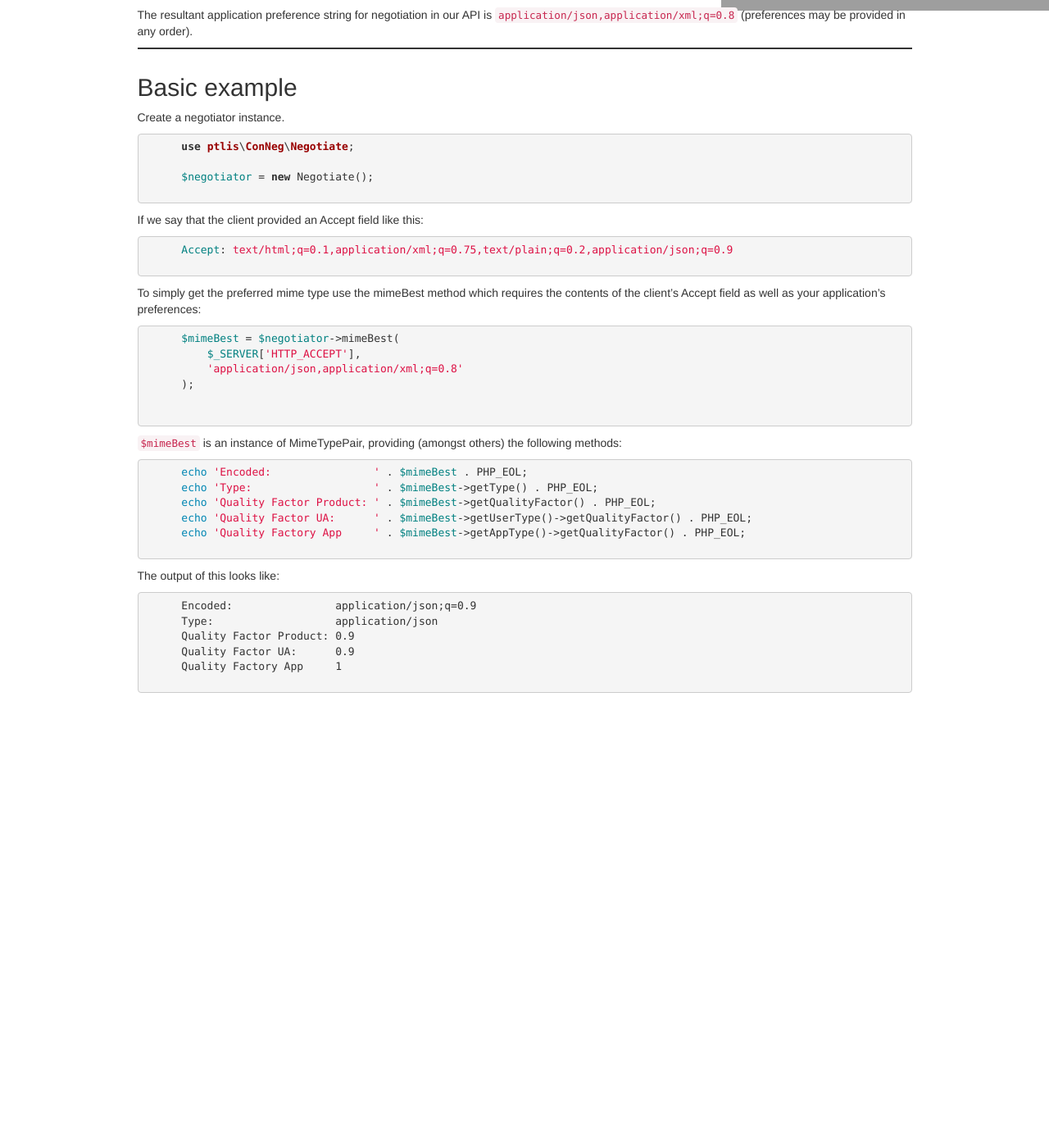
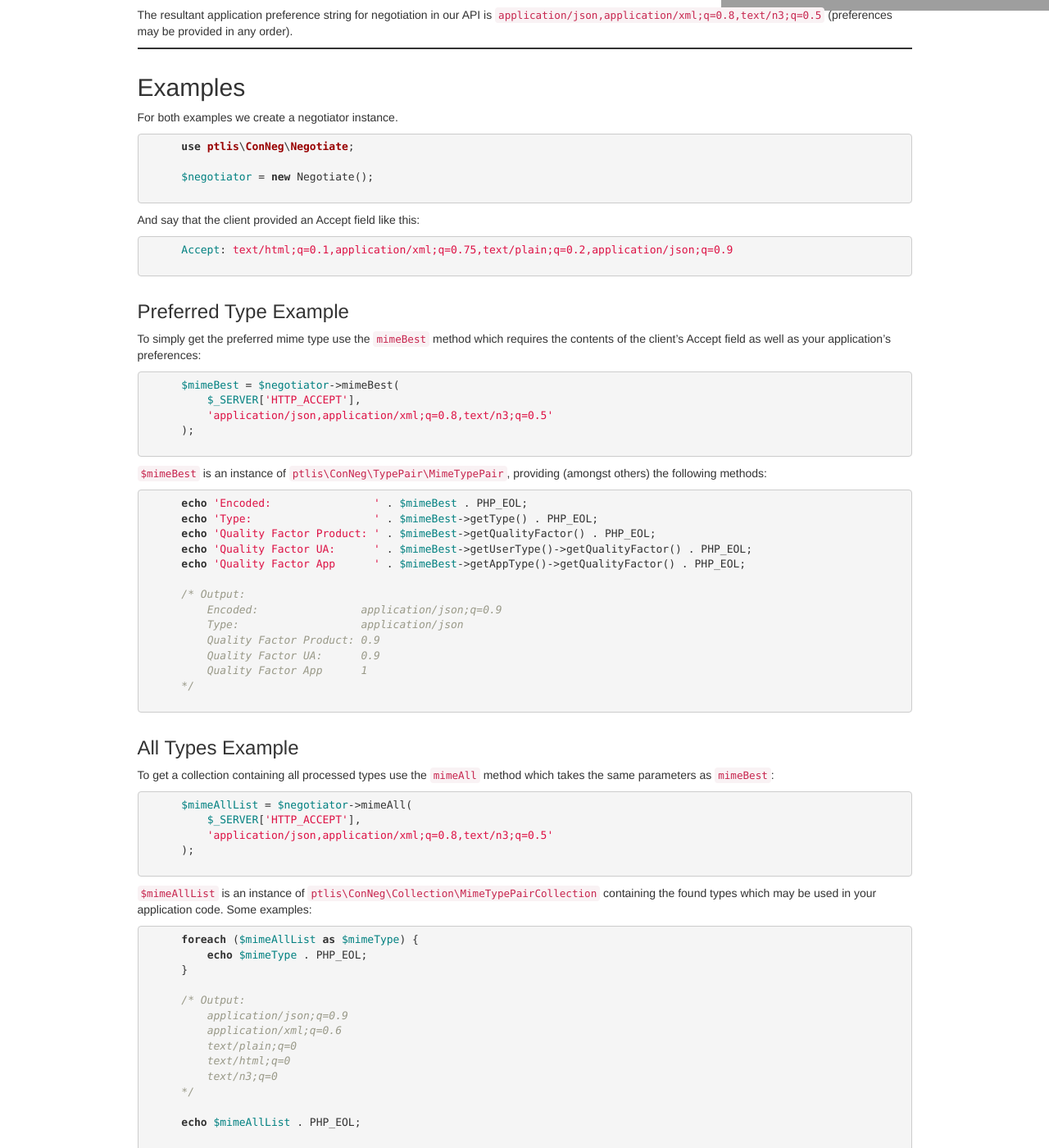
Before and after one commit to ptlis/conneg, a Jekyll site: the page built from usage.md, in a window 1280 px wide and 1400 px high, scrolled down 339 px. Shown: the whole window at 82% size. Built offline with Jekyll 4.4.1, drawn with Linux system fonts in a browser that asks for light colours; before the commit the page ends 1194 px from its top, so only the background shows below that; some of the changed text lies outside the part shown; grey boxes are pictures that could not be loaded.

Commit message:
Improved usage documentation; added docs for *All methods.

````diff
--- a/usage.md
+++ b/usage.md
@@ -13,11 +13,11 @@ Types are encoded comma-separated and consist of the type alongside a quality fa
 
 This means that ```application/json``` has a higher preference than ```application/xml;q=0.8``` as the quality factor for the former is implicitly 1.
 
-The resultant application preference string for negotiation in our API is ```application/json,application/xml;q=0.8``` (preferences may be provided in any order).
+The resultant application preference string for negotiation in our API is ```application/json,application/xml;q=0.8,text/n3;q=0.5``` (preferences may be provided in any order).
 
-## Basic example
+## Examples
 
-Create a negotiator instance.
+For both examples we create a negotiator instance.
 
 ```php
     use ptlis\ConNeg\Negotiate;
@@ -25,38 +25,83 @@ Create a negotiator instance.
     $negotiator = new Negotiate();
 ```
 
-If we say that the client provided an Accept field like this:
+And say that the client provided an Accept field like this:
 
 ```
     Accept: text/html;q=0.1,application/xml;q=0.75,text/plain;q=0.2,application/json;q=0.9
 ```
 
-To simply get the preferred mime type use the mimeBest method which requires the contents of the client's Accept field as well as your application's preferences:
+### Preferred Type Example
+
+To simply get the preferred mime type use the ```mimeBest``` method which requires the contents of the client's Accept field as well as your application's preferences:
 
 ```php
     $mimeBest = $negotiator->mimeBest(
         $_SERVER['HTTP_ACCEPT'],
-        'application/json,application/xml;q=0.8'
+        'application/json,application/xml;q=0.8,text/n3;q=0.5'
     );
-
 ```
 
-```$mimeBest``` is an instance of MimeTypePair, providing (amongst others) the following methods:
+```$mimeBest``` is an instance of ```ptlis\ConNeg\TypePair\MimeTypePair```, providing (amongst others) the following methods:
 
 ```php
     echo 'Encoded:                ' . $mimeBest . PHP_EOL;
     echo 'Type:                   ' . $mimeBest->getType() . PHP_EOL;
     echo 'Quality Factor Product: ' . $mimeBest->getQualityFactor() . PHP_EOL;
     echo 'Quality Factor UA:      ' . $mimeBest->getUserType()->getQualityFactor() . PHP_EOL;
-    echo 'Quality Factory App     ' . $mimeBest->getAppType()->getQualityFactor() . PHP_EOL;
+    echo 'Quality Factor App      ' . $mimeBest->getAppType()->getQualityFactor() . PHP_EOL;
+
+    /* Output:
+        Encoded:                application/json;q=0.9
+        Type:                   application/json
+        Quality Factor Product: 0.9
+        Quality Factor UA:      0.9
+        Quality Factor App      1
+    */
 ```
 
-The output of this looks like:
+### All Types Example
+
+To get a collection containing all processed types use the ```mimeAll``` method which takes the same parameters as ```mimeBest```:
 
 ```php
-    Encoded:                application/json;q=0.9
-    Type:                   application/json
-    Quality Factor Product: 0.9
-    Quality Factor UA:      0.9
-    Quality Factory App     1
+    $mimeAllList = $negotiator->mimeAll(
+        $_SERVER['HTTP_ACCEPT'],
+        'application/json,application/xml;q=0.8,text/n3;q=0.5'
+    );
 ```
+
+```$mimeAllList``` is an instance of ```ptlis\ConNeg\Collection\MimeTypePairCollection``` containing the found types which may be used in your application code. Some examples:
+
+```php
+    foreach ($mimeAllList as $mimeType) {
+        echo $mimeType . PHP_EOL;
+    }
+
+    /* Output:
+        application/json;q=0.9
+        application/xml;q=0.6
+        text/plain;q=0
+        text/html;q=0
+        text/n3;q=0
+    */
+
+    echo $mimeAllList . PHP_EOL;
+
+    /* Output:
+        application/json;q=0.9,application/xml;q=0.6,text/plain;q=0,text/html;q=0,text/n3;q=0
+    */
+
+    $ascMimeAllList = $mimeAllList->getAscending();
+    echo $ascMimeAllList . PHP_EOL;
+
+    /* Output:
+        text/n3;q=0,text/html;q=0,text/plain;q=0,application/xml;q=0.6,application/json;q=0.9
+    */
+
+    echo $ascMimeAllList->getBest() . PHP_EOL;
+
+    /* Output:
+        application/json;q=0.9
+    */
+```
````
